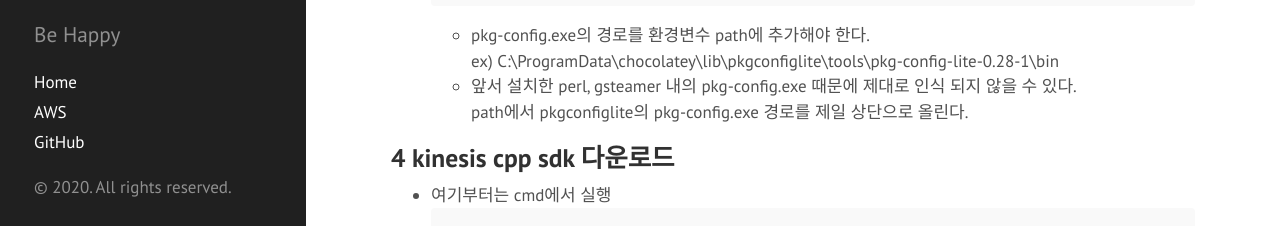
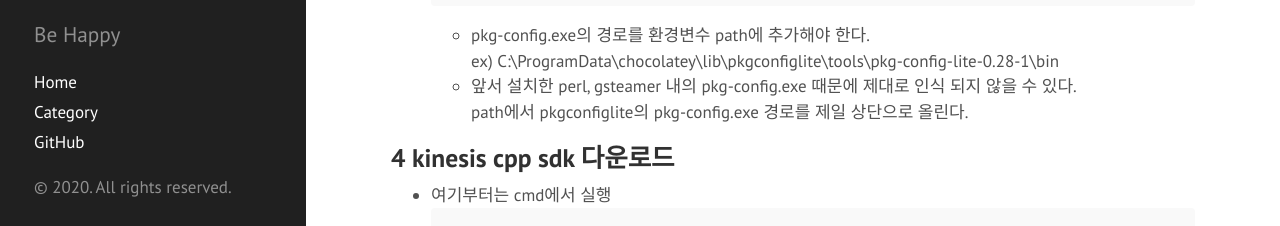
Before and after one commit to PKR-ARTEN/PKR-ARTEN.github.io, a Jekyll site: the page built from _posts/AWS/2020-08-16-AWS kinesis streaming.md, in a window 1280 px wide and 900 px high, scrolled down 511 px. Shown: the part 666-892 px from the top of the window. Built offline with Jekyll 4.4.1, drawn with Linux system fonts in a browser that asks for light colours; Markdown is read by kramdown in place of the engine named in the settings.

```diff
--- a/_includes/sidebar.html
+++ b/_includes/sidebar.html
@@ -17,15 +17,7 @@
         `layout: page` in the front-matter. See readme for usage.
       {% endcomment %}
 
-      {% assign pages_list = site.pages %}
-      {% for node in pages_list %}
-        {% if node.title != null %}
-          {% if node.layout == "page" %}
-            <a class="sidebar-nav-item{% if page.url == node.url %} active{% endif %}" href="{{ node.url }}">{{ node.title }}</a>
-          {% endif %}
-        {% endif %}
-      {% endfor %}
-
+      <a class="sidebar-nav-item" href="{{ site.baseurl }}/category.html">Category</a>
       <a class="sidebar-nav-item" href="https://github.com/PKR-ARTEN">GitHub</a>
     </nav>
 
```
Also changed, not shown: category.html (added, +12 -0 lines).
